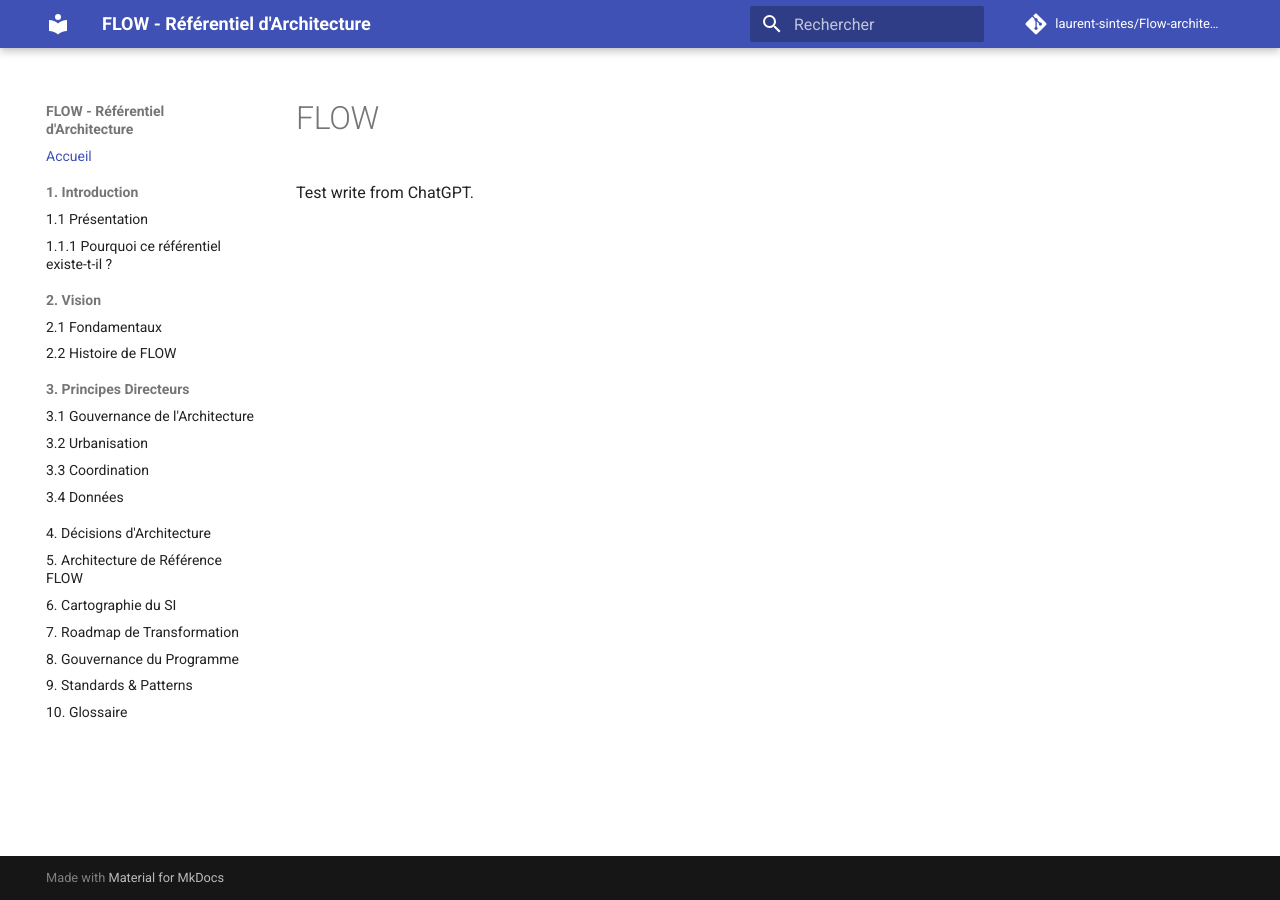
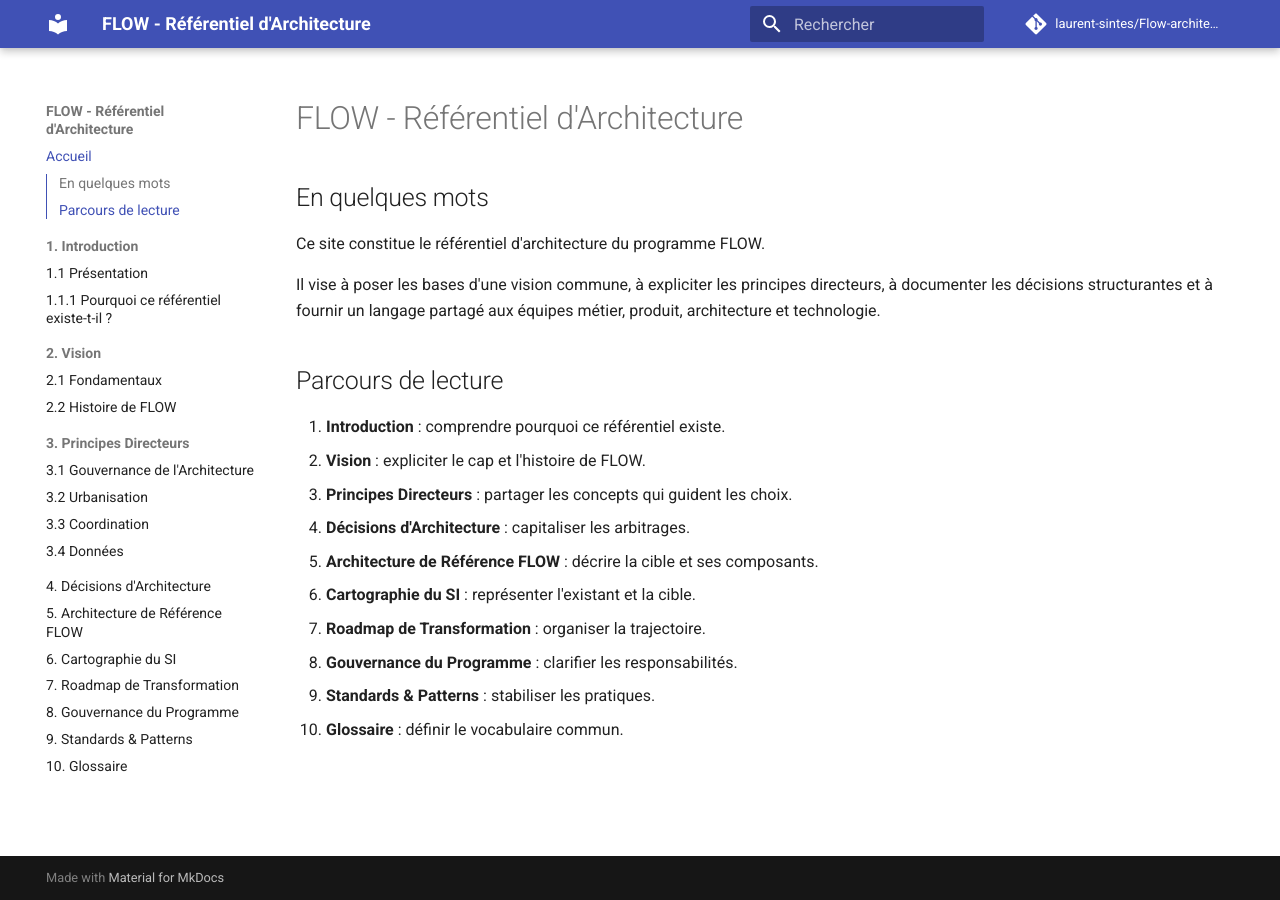
Before and after one commit to laurent-sintes/Flow-architecture, an MkDocs documentation site: the page built from docs/index.md, in a window 1280 px wide. Built offline with MkDocs 1.6.1 and Material for MkDocs 9.7.7, drawn with Linux system fonts in a browser that asks for light colours; comment, search, counter and statistics services are not loaded.

Commit message:
Update home page

```diff
--- a/docs/index.md
+++ b/docs/index.md
@@ -1,3 +1,20 @@
-# FLOW
+# FLOW - Référentiel d'Architecture
 
-Test write from ChatGPT.
+## En quelques mots
+
+Ce site constitue le référentiel d'architecture du programme FLOW.
+
+Il vise à poser les bases d'une vision commune, à expliciter les principes directeurs, à documenter les décisions structurantes et à fournir un langage partagé aux équipes métier, produit, architecture et technologie.
+
+## Parcours de lecture
+
+1. **Introduction** : comprendre pourquoi ce référentiel existe.
+2. **Vision** : expliciter le cap et l'histoire de FLOW.
+3. **Principes Directeurs** : partager les concepts qui guident les choix.
+4. **Décisions d'Architecture** : capitaliser les arbitrages.
+5. **Architecture de Référence FLOW** : décrire la cible et ses composants.
+6. **Cartographie du SI** : représenter l'existant et la cible.
+7. **Roadmap de Transformation** : organiser la trajectoire.
+8. **Gouvernance du Programme** : clarifier les responsabilités.
+9. **Standards & Patterns** : stabiliser les pratiques.
+10. **Glossaire** : définir le vocabulaire commun.
```
